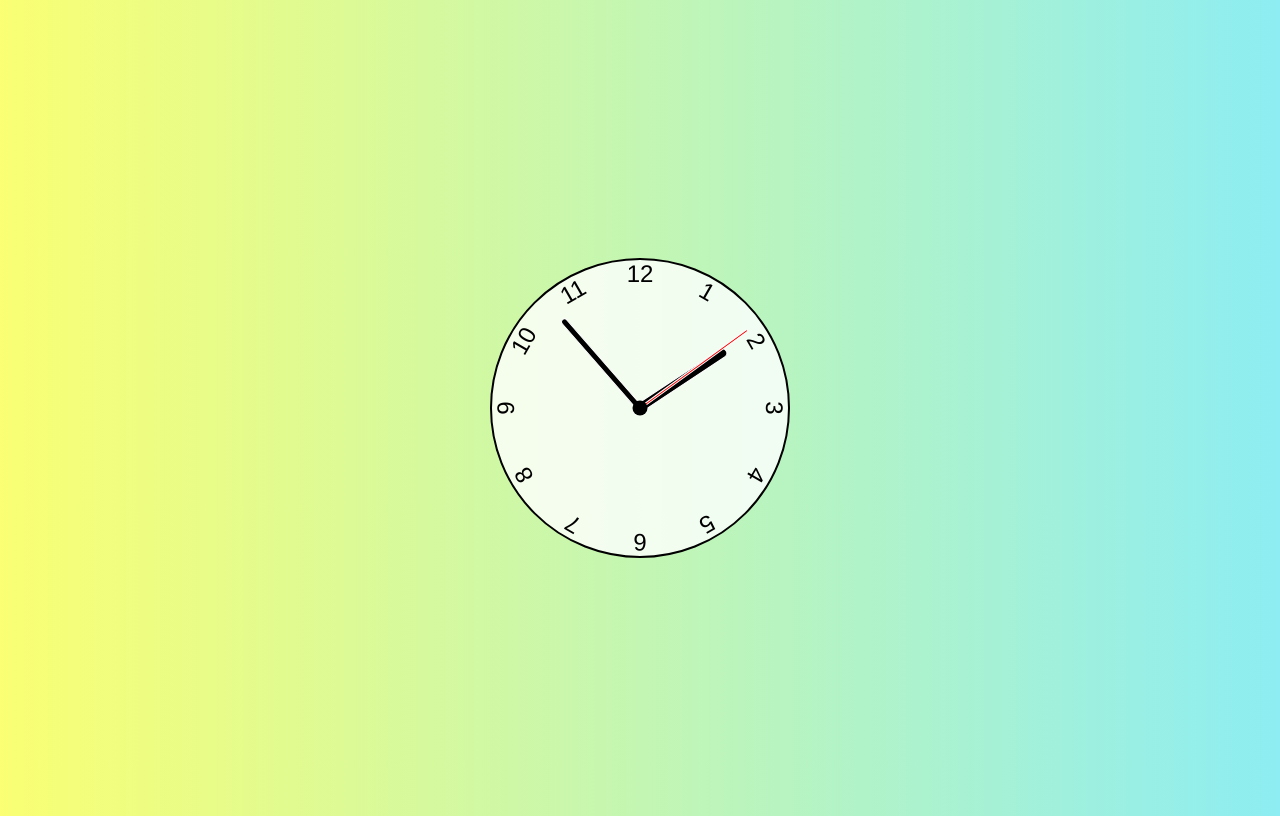
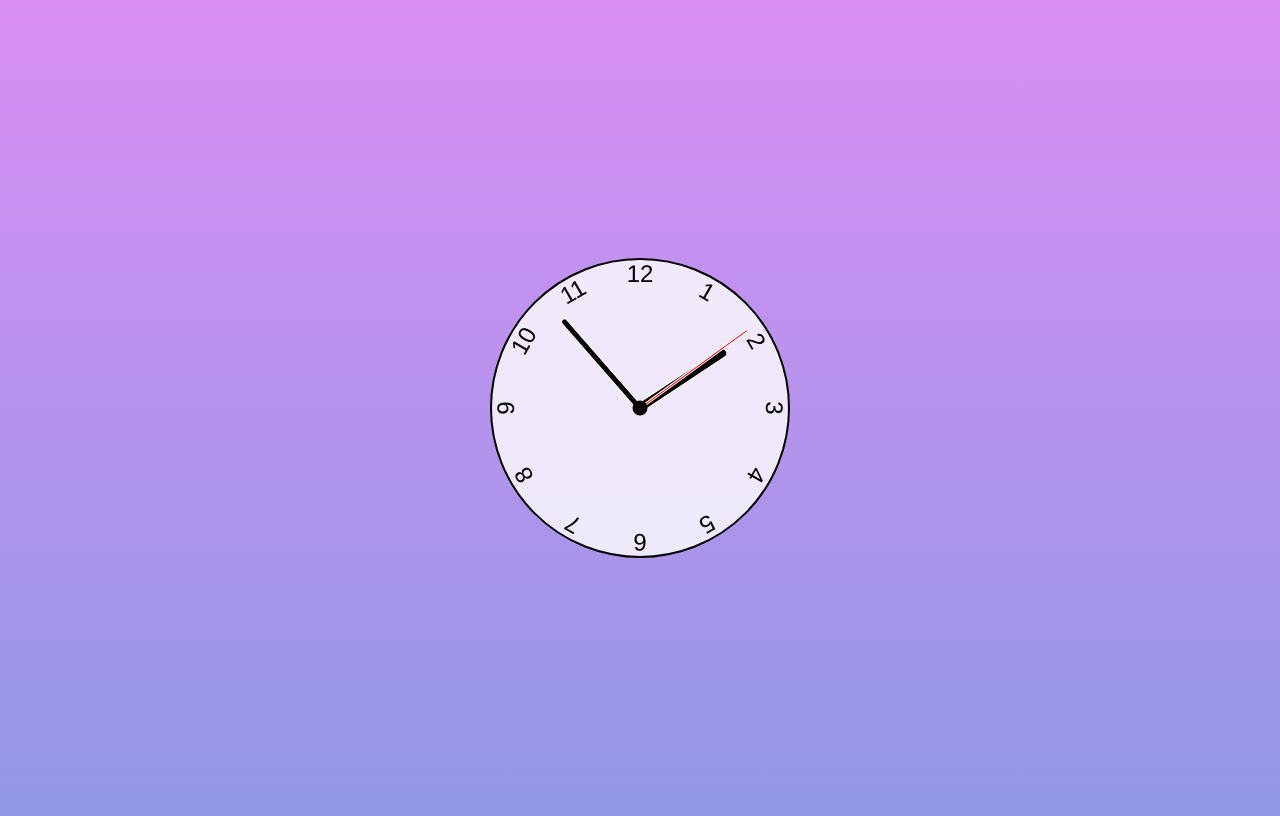
Before and after one commit to kotalilyy/clock, a plain HTML site: page index.html in a window 1280 px wide. Drawn offline with Linux system fonts and the light colour scheme.

Commit message:
update style

```diff
--- a/assets/style.css
+++ b/assets/style.css
@@ -4,8 +4,7 @@
 }
 
 body {
-    background: linear-gradient(to right,rgb(250, 255, 115),
-    rgb(141, 237, 242));
+    background: linear-gradient(#da8ef4, #9198e5);
     display: flex;
     justify-content: center;
     align-items: center;
```
